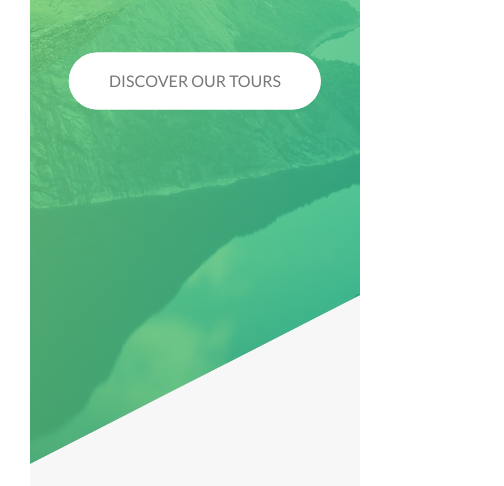
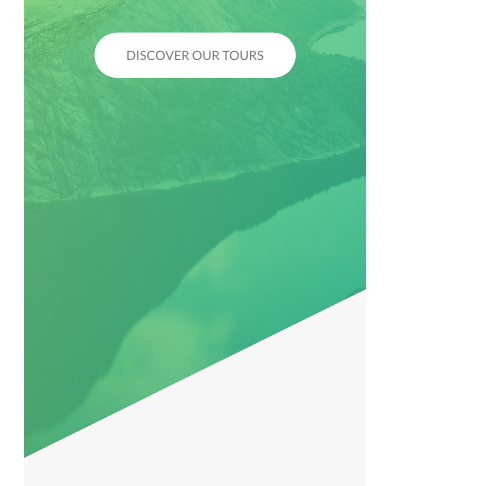
Before and after one commit to Aivirth/Natour, a website: page index.html in a window 390 px wide. Shown: the part 368-854 px from the top of the page, 504 px wide, since content can reach past the window. Drawn offline with nearby package versions, Linux system fonts and the light colour scheme; files that its build step writes are made by us from their sources; files whose address does not match are found by name.

Commit message:
Added media queries manager and added font-size  scaling to html (entire layout scales accordingly)

```diff
--- a/sass/abstracts/_mixins.scss
+++ b/sass/abstracts/_mixins.scss
@@ -12,3 +12,49 @@
   left: 50%;
   transform: translate(-50%, -50%);
 }
+
+//* Media Query Manager
+/*
+0-600px;      phone
+600-900px;    tablet portrait
+900-1200px;   tablet landscape
+1800px +;     big screens
+*/
+
+@mixin respond-phone {
+  @media (max-width: 600px) {
+    @content;
+  }
+}
+
+/*
+*  $breakpoint argument choices:
+*- phone        | 600px
+*- tab-port     | 900px
+*- tab-land     | 1200px
+*- big-desktop  | 1800px
+!  1em = 16px
+*/
+
+@mixin respond($breakpoint) {
+  @if $breakpoint == phone {
+    @media (max-width: 37.5em) {
+      @content;
+    }
+  }
+  @if $breakpoint == tab-port {
+    @media (max-width: 56.25em) {
+      @content;
+    }
+  }
+  @if $breakpoint == tab-land {
+    @media (max-width: 75em) {
+      @content;
+    }
+  }
+  @if $breakpoint == big-desktop {
+    @media (min-width: 112.5em) {
+      @content;
+    }
+  }
+}
--- a/sass/base/_base.scss
+++ b/sass/base/_base.scss
@@ -11,12 +11,25 @@ html {
   /* font-size: 10px; */
   /* 10/16 = 0.625 */
   font-size: 62.5%;
+
+  @include respond(phone) {
+    font-size: 35%;
+  }
+  @include respond(tab-land) {
+    font-size: 56.25%; //1rem = 9px;
+  }
+  @include respond(tab-port) {
+    font-size: 50%; //1rem = 8px,
+  }
+
+  @include respond(big-desktop) {
+    font-size: 80%; //1rem = 12px
+  }
 }
 
 body {
   font-family: "Lato", sans-serif;
   font-weight: 400;
-  /* font-size: 16px; */
   font-size: 1.6rem;
   line-height: 1.7;
   color: $color-grey-dark;
```
